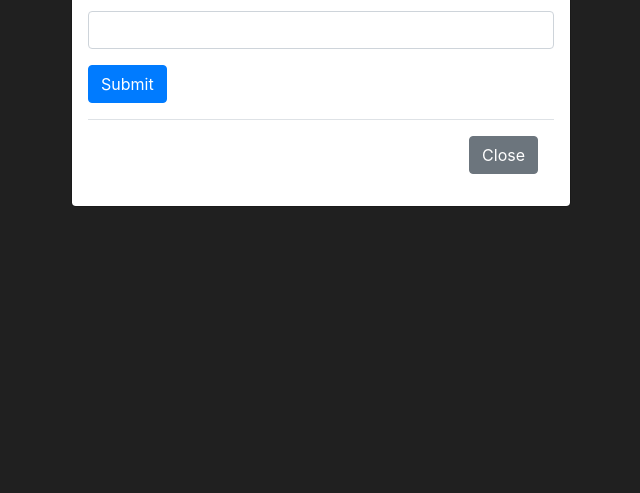
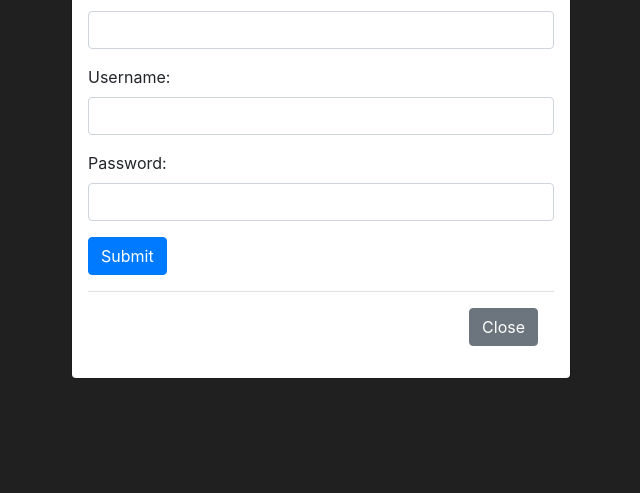
Before and after one commit to Mike-Carlos/PythonFlask_CRUD, a Flask app: page / in a window 1280 px wide, after a click on "Add New Employee". Shown: the part 307-800 px from the top of the page, without its empty margins (319-959 px from the left). Run offline with Flask 3, Linux system fonts and the light colour scheme; the visitor is signed in with stand-in values (Sample User, id 1); some libraries are stand-ins or nearby versions.

Commit message:
Join Table data and user

```diff
--- a/vscodePython/login_routes.py
+++ b/vscodePython/login_routes.py
@@ -40,7 +40,7 @@ def register():
 
         existing_user = User.query.filter_by(username=username).first()
         if existing_user:
-            flash('Username already exists. Please choose a different one.')
+            flash('Username already exists.')
         else:
             User.create_user(username, password)
             flash('Registration successful! You can now log in.')
--- a/vscodePython/model_user.py
+++ b/vscodePython/model_user.py
@@ -20,3 +20,4 @@ class User(db.Model):
         new_user.set_password(password)  # Set the hashed password
         db.session.add(new_user)
         db.session.commit()
+        return new_user
--- a/vscodePython/modelseEmployee.py
+++ b/vscodePython/modelseEmployee.py
@@ -6,8 +6,10 @@ class Data(db.Model):
     name = db.Column(db.String(100))
     email = db.Column(db.String(100))
     phone = db.Column(db.String(100))
+    user_id = db.Column(db.Integer, db.ForeignKey('user.id'), nullable=False)
 
-    def __init__(self, name, email, phone):
+    def __init__(self, name, email, phone, user_id):
         self.name = name
         self.email = email
         self.phone = phone
+        self.user_id = user_id
--- a/vscodePython/routes.py
+++ b/vscodePython/routes.py
@@ -1,6 +1,7 @@
 #routes.py
 from flask import flash, redirect, render_template, request, session, url_for
 from modelseEmployee import Data, db
+from model_user import User
 
 
 def index():
@@ -20,8 +21,16 @@ def insert():
         name = request.form['name']
         email = request.form['email']
         phone = request.form['phone']
+        username = request.form['username']
+        password = request.form['password']
 
-        my_data = Data(name, email, phone)
+        existing_user = User.query.filter_by(username=username).first()
+        if existing_user:
+            flash('Username already exists.')
+        else:
+            new_user = User.create_user(username, password)
+
+        my_data = Data(name, email, phone, user_id=new_user.id)
         db.session.add(my_data)
         db.session.commit()
 
--- a/vscodePython/templates/employeetable.html
+++ b/vscodePython/templates/employeetable.html
@@ -17,22 +17,6 @@
             Add New Employee
           </button>
         </h2>
-
-        {% with messages = get_flashed_messages() %} {% if messages %}
-        <div class="alert alert-success alert-dismissible fade show text-center" role="alert" id="flash-message">
-          {% for message in messages%} {{ message }} {% endfor %}
-        </div>
-        {% endif %} {% endwith %}
-
-        <script>
-          setTimeout(function(){
-            var flashMessage = document.getElementById('flash-message');
-            if(flashMessage){
-              flashMessage.style.display = 'none';
-            }
-          }, 3000); //3 Seconds
-        </script>
-
 
         <table class="table table-hover table-dark">
           <tr>
@@ -166,6 +150,26 @@
           </div>
 
           <div class="form-group">
+            <label>Username: </label>
+            <input
+              type="text"
+              class="form-control"
+              name="username"
+              required="1"
+            />
+          </div>
+
+          <div class="form-group">
+            <label>Password: </label>
+            <input
+              type="password"
+              class="form-control"
+              name="password"
+              required="1"
+            />
+          </div>
+
+          <div class="form-group">
             <button class="btn btn-primary">Submit</button>
           </div>
         </form>
--- /dev/null
+++ b/vscodePython/templates/flash_message.html
@@ -0,0 +1,22 @@
+<!-- flash_message.html -->
+{% with messages = get_flashed_messages() %}
+    {% if messages %}
+        <div class="alert alert-success alert-dismissible fade show text-center" role="alert" id="flash-message">
+            {% for message in messages %}
+                {{ message }}
+            {% endfor %}
+            <button type="button" class="close" data-dismiss="alert" aria-label="Close">
+                <span aria-hidden="true">&times;</span>
+            </button>
+        </div>
+    {% endif %}
+{% endwith %}
+
+<script>
+    setTimeout(function(){
+        var flashMessage = document.getElementById('flash-message');
+        if(flashMessage){
+            flashMessage.style.display = 'none';
+        }
+    }, 3000); // 3 Seconds
+</script>
--- a/vscodePython/templates/index.html
+++ b/vscodePython/templates/index.html
@@ -1,5 +1,5 @@
 {% extends 'base.html' %}
+{% block title %} Home {%endblock %}
 {% include 'header.html' %}
+{% include 'flash_message.html'%}
 {% include 'employeetable.html' %}
-{% block title %} Home {%
-endblock %}
```
Also changed, not shown: vscodePython/templates/register.html (+17 -0 lines).
